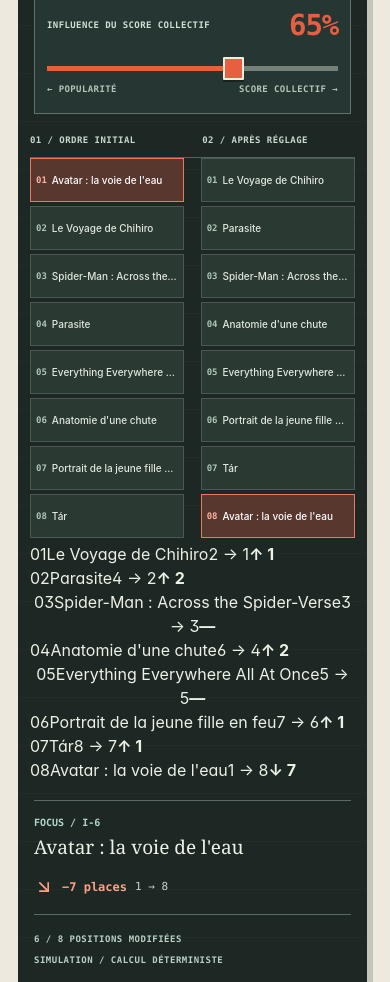
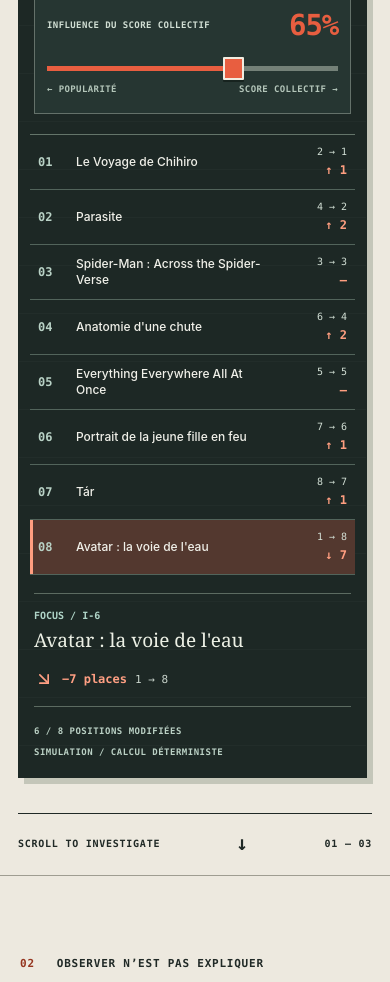
Before and after one commit to guillaume-flambard/algo-observatory, a React (Vite) app: page / in a window 390 px wide. Shown: the part 1040-2022 px from the top of the page. Built offline with nearby package versions, Linux system fonts and the light colour scheme.

Commit message:
style(mobile): readable rank ledger, full titles and tactile row targets

```diff
--- a/src/index.css
+++ b/src/index.css
@@ -302,3 +302,37 @@
 @media (prefers-reduced-motion: reduce) {
   .ao-rank-row, .ao-flow-path, .ao-action-primary, .ao-action-text, .ao-last-word button { transition: none; }
 }
+
+
+/* Mobile uses a field ledger: complete titles and precise rank changes.
+   Desktop remains a traced flow diagram. */
+.ao-mobile-rank-list { display: none; }
+@media (max-width: 680px) {
+  .ao-rank-headings, .ao-rank-canvas { display: none; }
+  .ao-mobile-rank-list { display: block; border-top: 1px solid #64756a; }
+  .ao-mobile-rank-item {
+    display: grid; grid-template-columns: 28px minmax(0,1fr) 68px;
+    align-items: center; gap: 10px; min-height: 55px; width: 100%;
+    padding: 10px 8px; text-align: left;
+    border: 0; border-bottom: 1px solid #52645b; background: transparent;
+    color: #f0f0e9; transition: background .16s ease;
+  }
+  .ao-mobile-rank-item.is-selected { background: #53382f; box-shadow: inset 3px 0 0 #ff9e80; }
+  .ao-mobile-rank-item:hover { background: #394941; }
+  .ao-mobile-rank-place {
+    font: 700 12px/1 ui-monospace, Menlo, monospace;
+    color: #b9d2c6;
+  }
+  .ao-mobile-rank-title {
+    overflow: hidden; font: 500 12px/1.35 Inter, system-ui, sans-serif;
+    display: -webkit-box; -webkit-box-orient: vertical; -webkit-line-clamp: 2;
+  }
+  .ao-mobile-rank-movement {
+    display: flex; flex-direction: column; align-items: flex-end; gap: 5px;
+    font: 10px/1.2 ui-monospace, Menlo, monospace; color: #d3e0d6;
+  }
+  .ao-mobile-rank-movement strong { font-size: 12px; color: #ff9e80; }
+}
+@media (prefers-reduced-motion: reduce) {
+  .ao-mobile-rank-item { transition: none; }
+}
```
